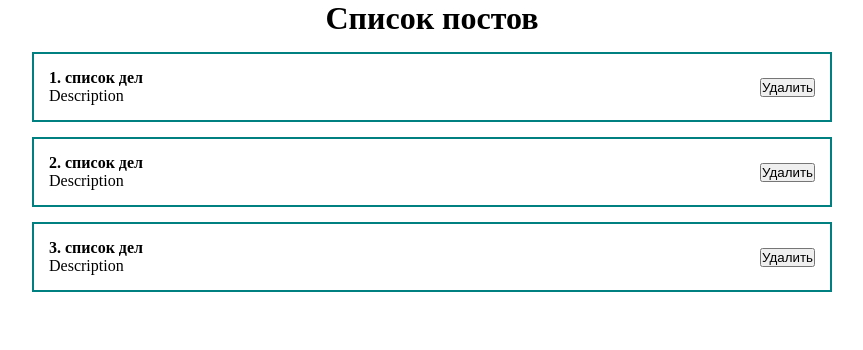
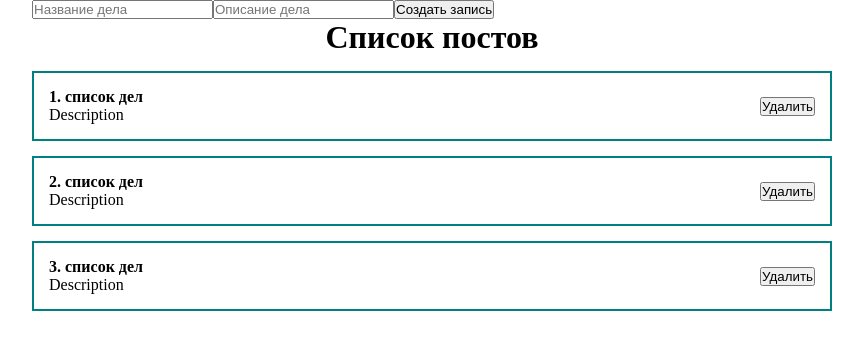
Before and after one commit to mishka061/react-todo-list, a React (Create React App) app: page / in a window 1280 px wide. Shown: the top 350 px of the page, without its empty margins (208-1071 px from the left). Built offline with nearby package versions, Linux system fonts and the light colour scheme.

Commit message:
создание формы для инпута и кнопки создания записи

```diff
--- a/src/App.js
+++ b/src/App.js
@@ -11,6 +11,11 @@
     ])
     return (
         <div className="App">
+            <form>
+                <input type="text" placeholder="Название дела"/>
+                <input type="text" placeholder="Описание дела"/>
+                <button>Создать запись</button>
+            </form>
             <TodoList todo={todo} title="Список постов"/>
 
         </div>
```
